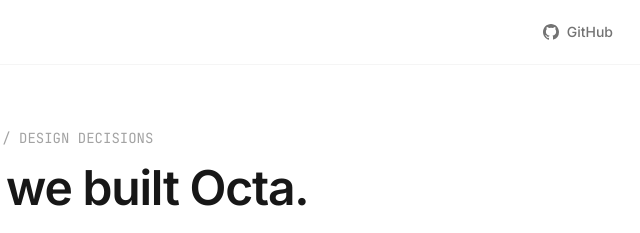
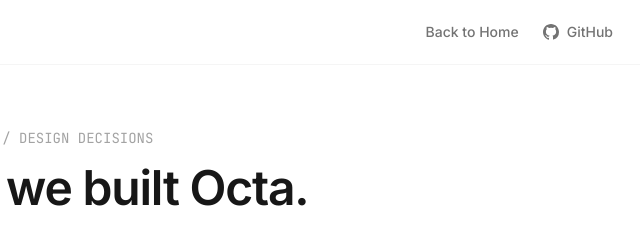
Before and after one commit to onurartan/octa, a plain HTML site: page docs/why-octa.html in a window 1280 px wide. Shown: the top 233 px of the page, 387-1027 px from the left. Drawn offline with nearby package versions, Linux system fonts and the light colour scheme.

Commit message:
updated docs/why-octa.html added new component in nav

```diff
--- a/docs/why-octa.html
+++ b/docs/why-octa.html
@@ -81,6 +81,7 @@
             Octa
           </a>
           <nav class="text-sm text-neutral-500 font-medium flex gap-6">
+            <a href="/" class="hover:text-neutral-900 transition">Back to Home</a>
             <a
               href="https://github.com/onurartan/octa"
               target="_blank"
```
